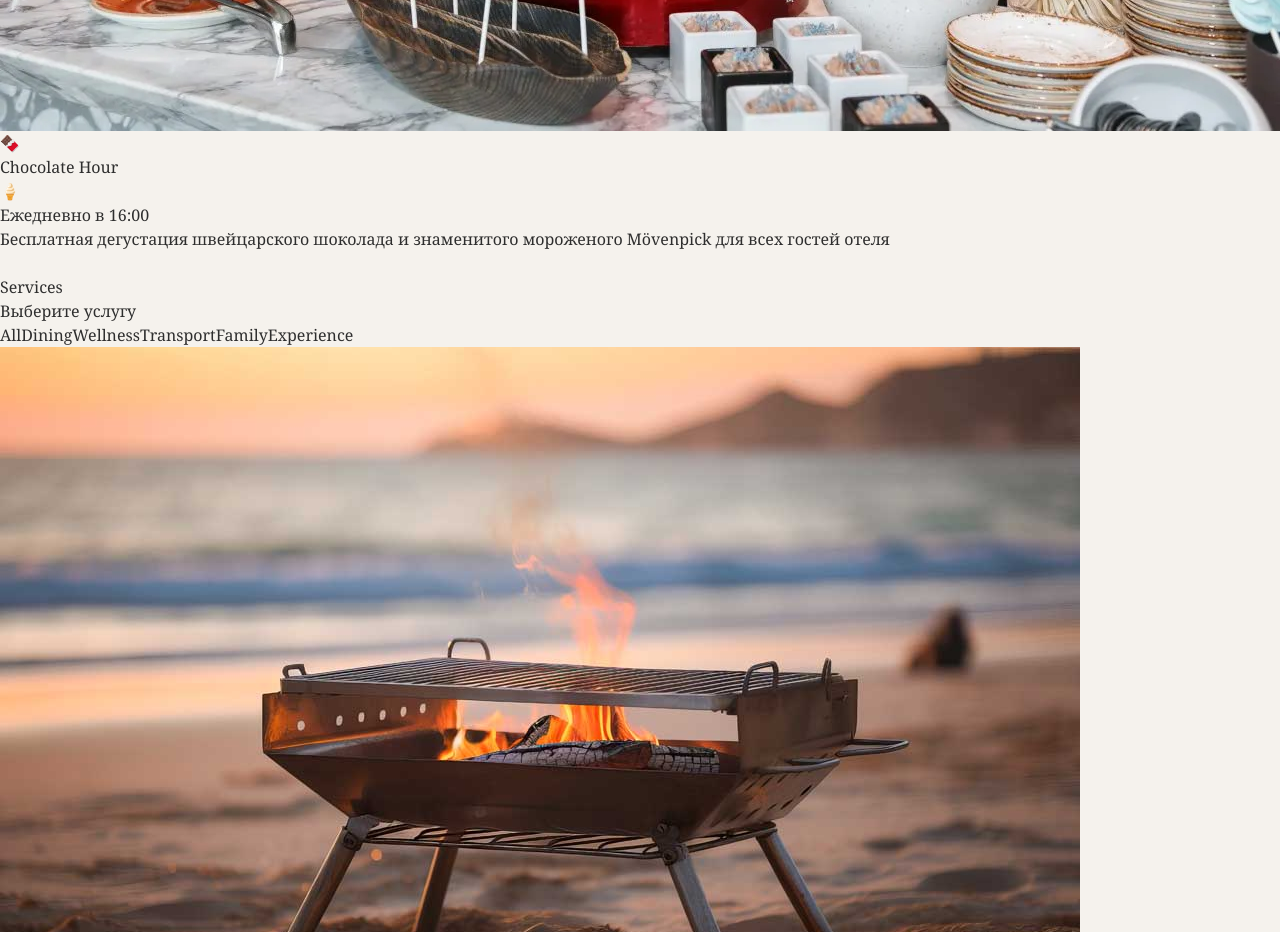
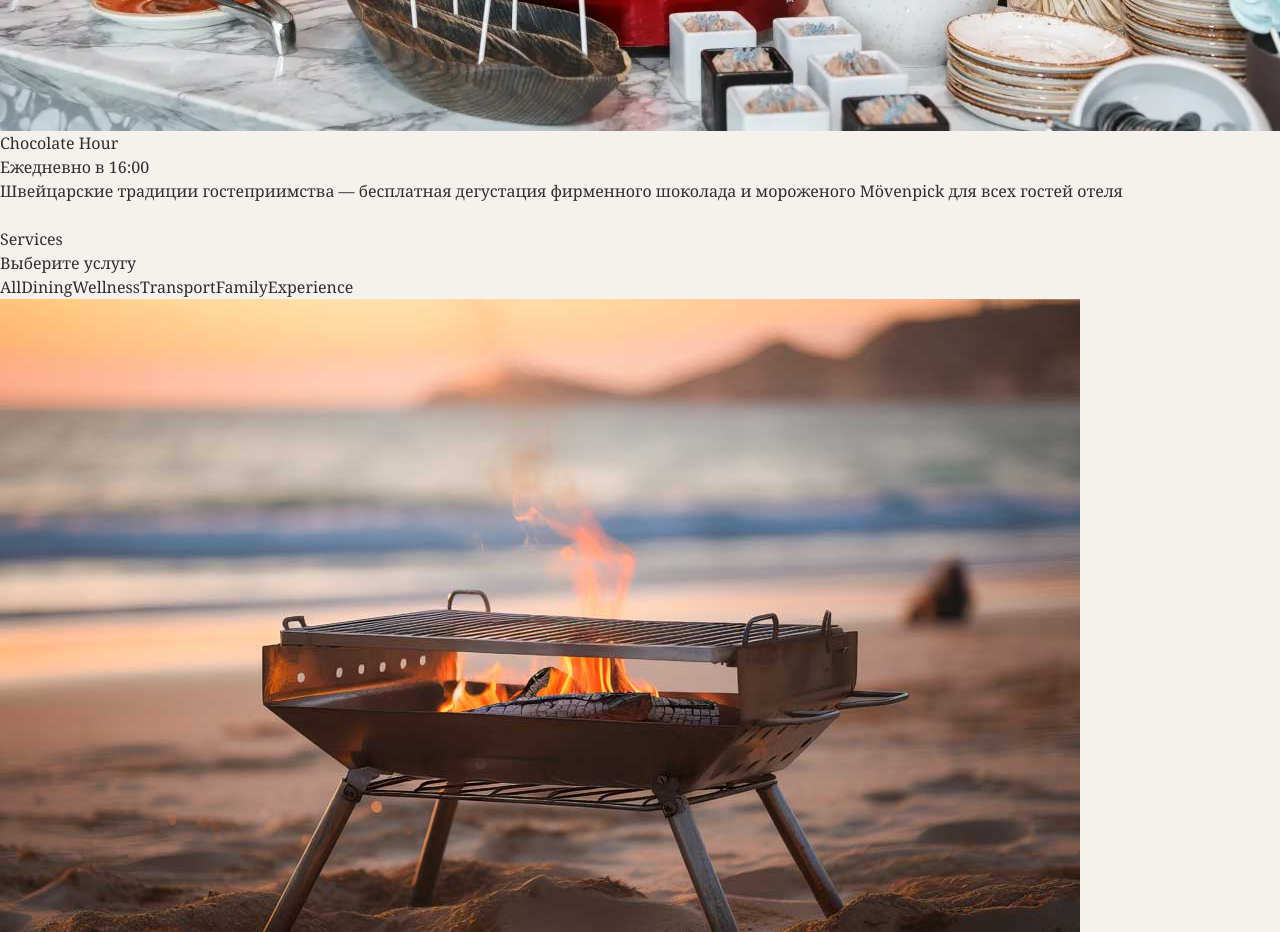
Before and after one commit to Fastik12341/hotelmvp, a React (Vite) app: page / in a window 1280 px wide. Shown: the part 4640-5572 px from the top of the page. Built offline with nearby package versions, Linux system fonts and the light colour scheme.

Commit message:
добавил отзывы

```diff
--- a/src/components/ChocolateBanner.jsx
+++ b/src/components/ChocolateBanner.jsx
@@ -40,35 +40,34 @@ function ChocolateBanner() {
       ))}
 
       {/* Оверлей */}
-      <div className="absolute inset-0 bg-gradient-to-r from-[#8C7343]/80 via-[#2E2E2E]/50 to-[#8C7343]/80"></div>
+      <div className="absolute inset-0 bg-gradient-to-r from-[#8C7343]/85 via-[#2E2E2E]/55 to-[#8C7343]/85"></div>
 
       {/* Контент */}
       <div className="absolute inset-0 flex items-center justify-center px-6">
-        <div className="text-center text-white max-w-3xl">
-          <div className="flex items-center justify-center gap-4 mb-4">
-            <span className="text-4xl md:text-5xl">🍫</span>
-            <h3 className="text-2xl md:text-4xl font-normal tracking-wide">
+        <div className="text-center text-white max-w-2xl">
+          <div className="inline-block border-t border-b border-white/30 py-3 mb-5">
+            <h3 className="text-xl md:text-3xl font-light tracking-[.25em] uppercase">
               Chocolate Hour
             </h3>
-            <span className="text-4xl md:text-5xl">🍦</span>
           </div>
-          <p className="text-lg md:text-2xl font-light text-white/90 mb-3">
+          <p className="text-sm md:text-base text-white/80 font-light tracking-[.15em] uppercase mb-6">
             Ежедневно в 16:00
           </p>
-          <p className="text-sm md:text-base text-white/70 font-light max-w-xl mx-auto">
-            Бесплатная дегустация швейцарского шоколада и знаменитого мороженого Mövenpick для всех гостей отеля
+          <div className="w-12 h-px bg-white/40 mx-auto mb-6"></div>
+          <p className="text-sm md:text-base text-white/70 font-light leading-relaxed max-w-lg mx-auto italic">
+            Швейцарские традиции гостеприимства — бесплатная дегустация фирменного шоколада и мороженого Mövenpick для всех гостей отеля
           </p>
 
           {/* Индикаторы */}
-          <div className="flex justify-center gap-2 mt-6">
+          <div className="flex justify-center gap-2 mt-8">
             {images.map((_, index) => (
               <button
                 key={index}
                 onClick={() => setCurrentImage(index)}
-                className={`w-2.5 h-2.5 rounded-full transition-all duration-300 ${
+                className={`w-2 h-2 rounded-full transition-all duration-300 ${
                   index === currentImage
-                    ? 'bg-white w-7'
-                    : 'bg-white/40 hover:bg-white/70'
+                    ? 'bg-white w-6'
+                    : 'bg-white/30 hover:bg-white/60'
                 }`}
               />
             ))}
```
